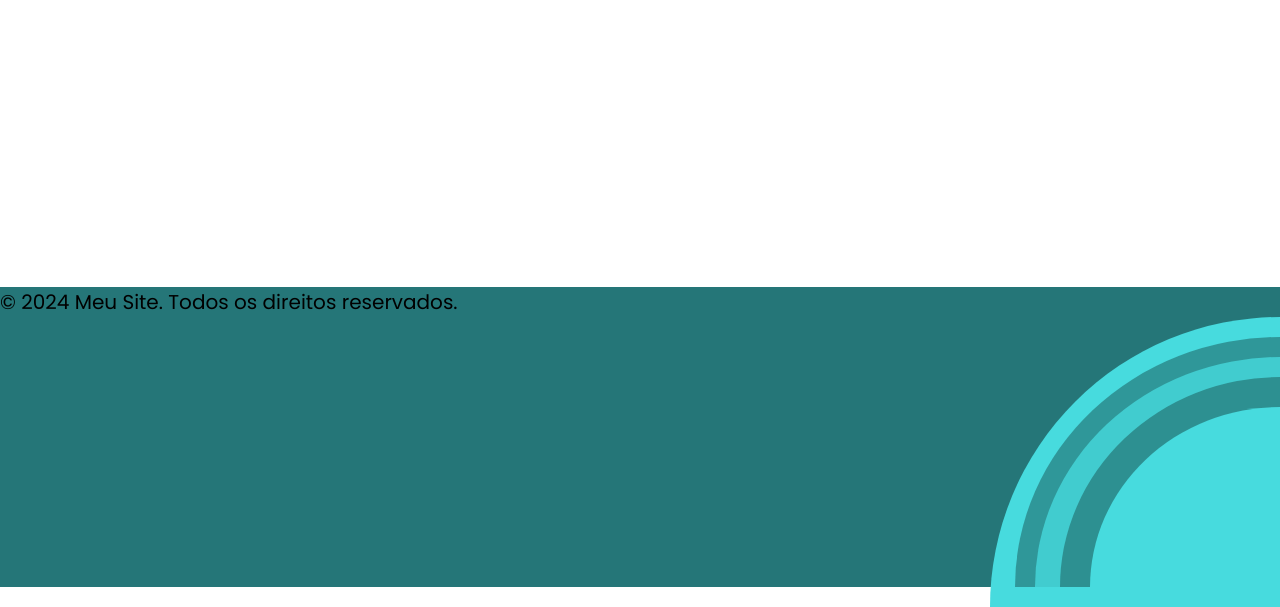
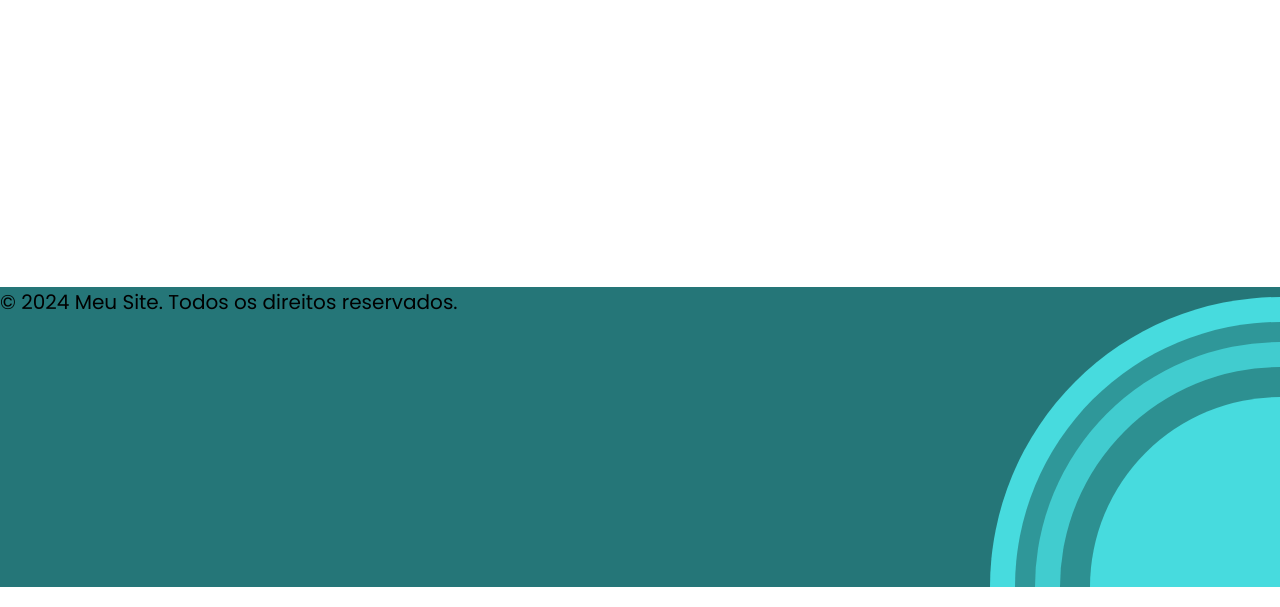
Before and after one commit to PedroJao/escola, a plain HTML site: page Site de saúde-BIM2/html/index.html in a window 1280 px wide. Shown: the part 213-820 px from the top of the page. Drawn offline with Linux system fonts and the light colour scheme.

Commit message:
adaptando mais!

```diff
--- a/Site de saúde-BIM2/style.css
+++ b/Site de saúde-BIM2/style.css
@@ -67,6 +67,9 @@ footer{
     bottom: 0;
 }
 footer>div{
+    position: absolute;
+    right: 0;
+    bottom: 0;
     float: right;
     background-color: #47DBDE;
     height: 290px;
@@ -79,7 +82,7 @@ footer>div>div{
     bottom: 0;
     background-color: #257778ab;
     width: 265px;
-    height: 250px;
+    height: 265px;
     border-top-left-radius: 100%;
 }
 footer>div>div>div{
@@ -88,7 +91,7 @@ footer>div>div>div{
     bottom: 0;
     background-color: #47dcdec8;
     width: 245px;
-    height: 230px;
+    height: 245px;
     border-top-left-radius: 100%;
 }
 footer>div>div>div>div{
@@ -97,7 +100,7 @@ footer>div>div>div>div{
     bottom: 0;
     background-color: #257778b4;
     width: 220px;
-    height: 210px;
+    height: 220px;
     border-top-left-radius: 100%;
 }
 footer>div>div>div>div>div{
@@ -106,7 +109,7 @@ footer>div>div>div>div>div{
     bottom: 0;
     background-color: #47DBDE;
     width: 190px;
-    height: 180px;
+    height: 190px;
     border-top-left-radius: 100%;
 }
 /*--------------------PÁGINA INICIAL-------------------*/
```
Also changed, not shown: Site de saúde-BIM2/html/page2.html (+1 -1 lines).
